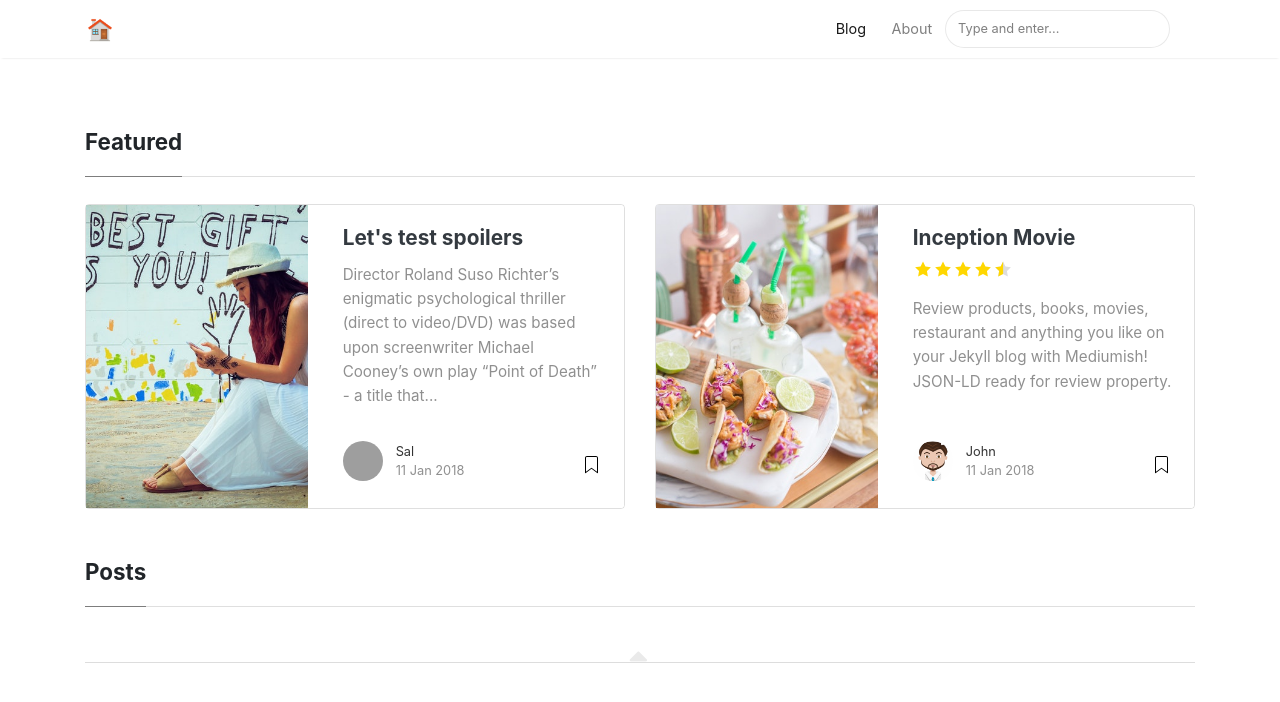
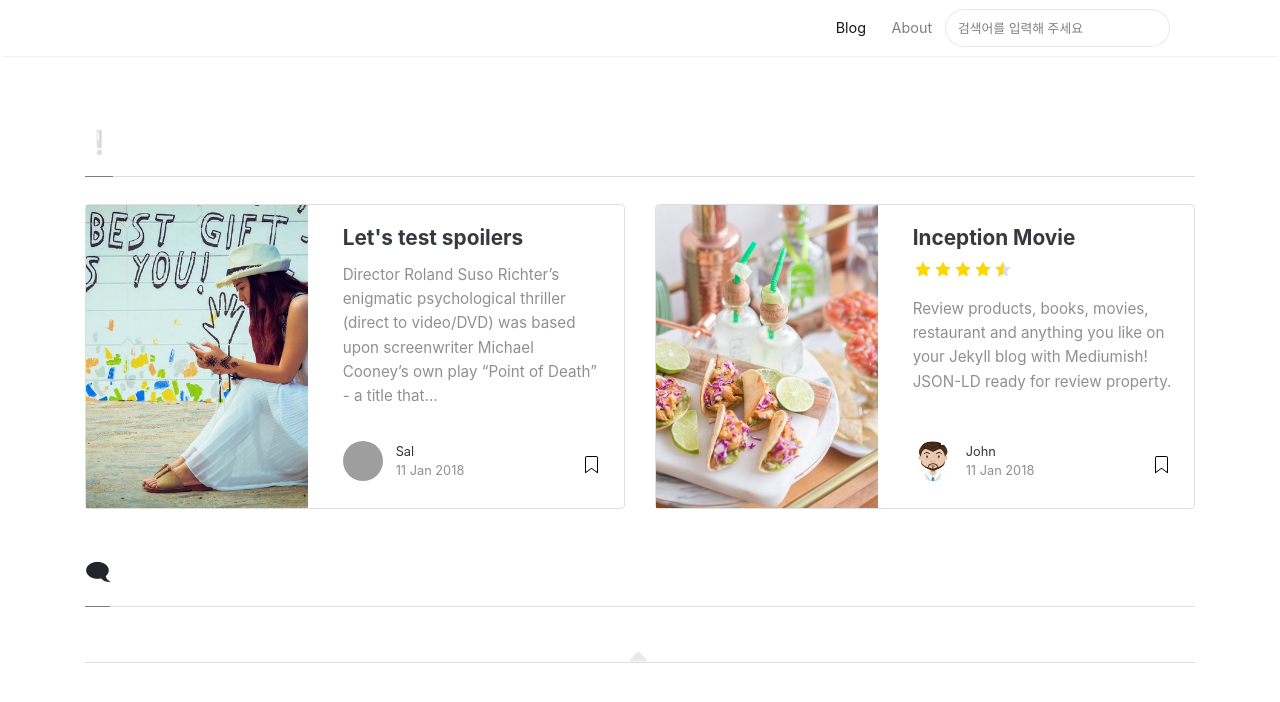
Before and after one commit to sixxon/sixxon.github.io, a Jekyll site: the page built from index.html, in a window 1280 px wide and 1185 px high, cut to the strip 0-724 px from the top of the window. Shown: the top 702 px of the strip. Built offline with Jekyll 4.4.1, drawn with Linux system fonts in a browser that asks for light colours; nearby versions of some CDN libraries; the list of posts is cut into pages by our own code; grey boxes are pictures that could not be loaded.

Commit message:
Design: Change blog design

```diff
--- a/_config.yml
+++ b/_config.yml
@@ -1,9 +1,9 @@
 # Site
 name: ""
-title: ""
+title: "MicroBlog"
 description: ""
-logo: 'assets/images/logo.png'
-favicon: 'assets/images/logo.png'
+#logo: 'assets/images/logo.png'
+#favicon: 'assets/images/logo.png'
 baseurl:
 google_analytics: 'UA-46278016-1'
 disqus: 'demowebsite'
--- a/_includes/search-lunr.html
+++ b/_includes/search-lunr.html
@@ -11,7 +11,7 @@
 
 
 <form class="bd-search" onSubmit="return lunr_search(document.getElementById('lunrsearch').value);">
-    <input type="text" class="form-control text-small launch-modal-search" id="lunrsearch" name="q" maxlength="255" value="" placeholder="Type and enter..."/>
+    <input type="text" class="form-control text-small launch-modal-search" id="lunrsearch" name="q" maxlength="255" value="" placeholder="검색어를 입력해 주세요"/>
 </form>
 
 <div id="lunrsearchresults">
--- a/_layouts/default.html
+++ b/_layouts/default.html
@@ -151,7 +151,7 @@ ga('send', 'pageview');
 	<div class="d-md-flex h-100">
 		<div class="col-md-4 transpdark align-self-center text-center h-100">
             <div class="d-md-flex align-items-center justify-content-center h-100">
-                <h2 class="d-md-block align-self-center py-1 font-weight-light"> Category <span class="d-none d-md-inline">→</span></h2>
+                <h2 class="d-md-block align-self-center py-1 font-weight-light">Category</h2>
             </div>
 		</div>
 		<div class="col-md-8 p-5 align-self-center text-center">
--- a/index.html
+++ b/index.html
@@ -9,7 +9,7 @@ title: Home
 ================================================== -->
 <section class="featured-posts">
     <div class="section-title">
-        <h2><span>Featured</span></h2>
+        <h2><span>❕</span></h2>
     </div>
     <div class="row">
 
@@ -34,7 +34,7 @@ title: Home
 
     <div class="section-title">
 
-        <h2><span>Posts</span></h2>
+        <h2><span>🗨</span></h2>
 
     </div>
 
```
